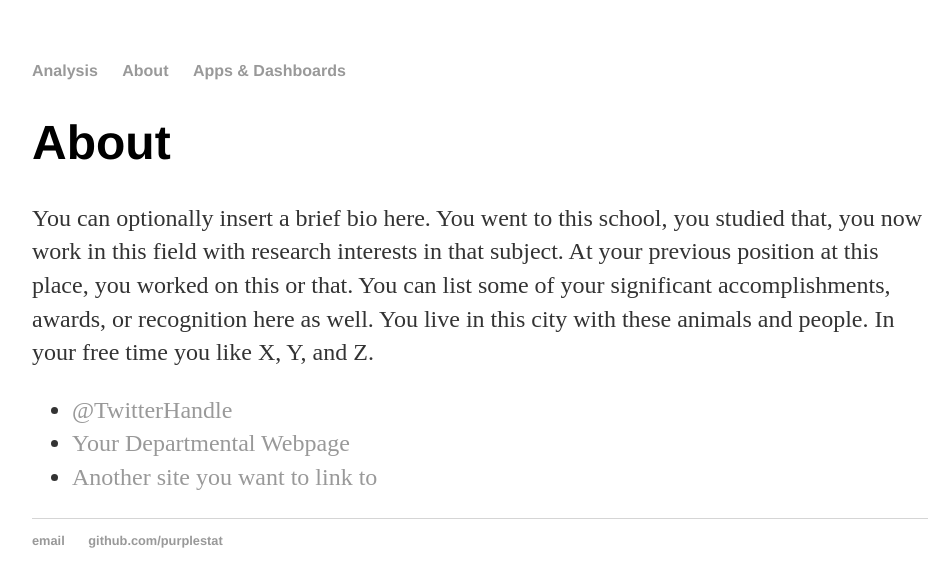
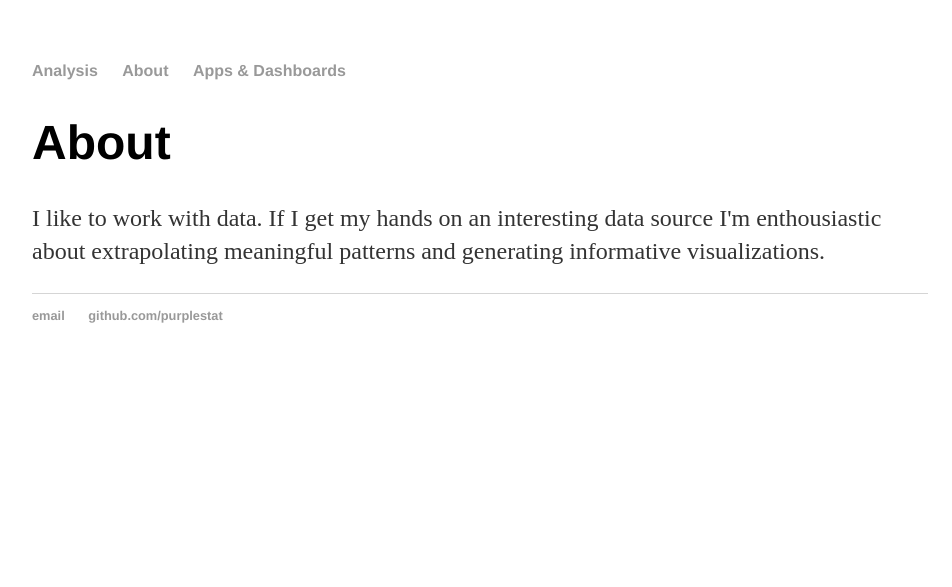
Before and after one commit to purplestat/purplestat.github.io, a Jekyll site: the page built from about/index.html, in a window 1280 px wide. Shown: the top 587 px of the page, without its empty margins (160-1112 px from the left). Built offline with Jekyll 4.4.1, drawn with Linux system fonts in a browser that asks for light colours.

Commit message:
Update index.html

```diff
--- a/about/index.html
+++ b/about/index.html
@@ -1,15 +1,13 @@
 ---
 layout: default
-title: dasdddd
+title: About
 ---
 
 		<div class="about">
 			<h1>About</h1>
-			<p>You can optionally insert a brief bio here. You went to this school, you studied that, you now work in this field with research interests in that subject. At your previous position at this place, you worked on this or that. You can list some of your significant accomplishments, awards, or recognition here as well. You live in this city with these animals and people. In your free time you like X, Y, and Z.</p>
+			<p> I like to work with data. If I get my hands on an interesting data source
+				I'm enthousiastic about extrapolating meaningful patterns and generating informative visualizations.
+				</p>
 
-			<ul class="contacts">
-				<li><a href="#">@TwitterHandle</a></li>
-				<li><a href="#">Your Departmental Webpage</a></li>
-				<li><a href="#">Another site you want to link to</a></li>
-				</ul>
+
 		</div>
```
